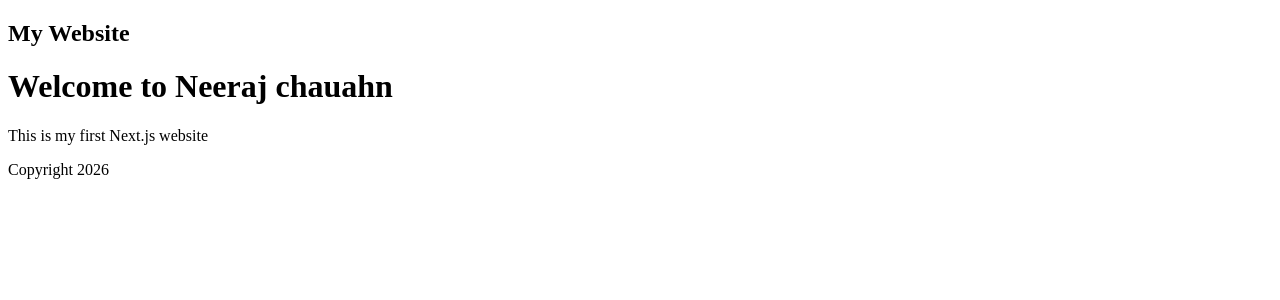
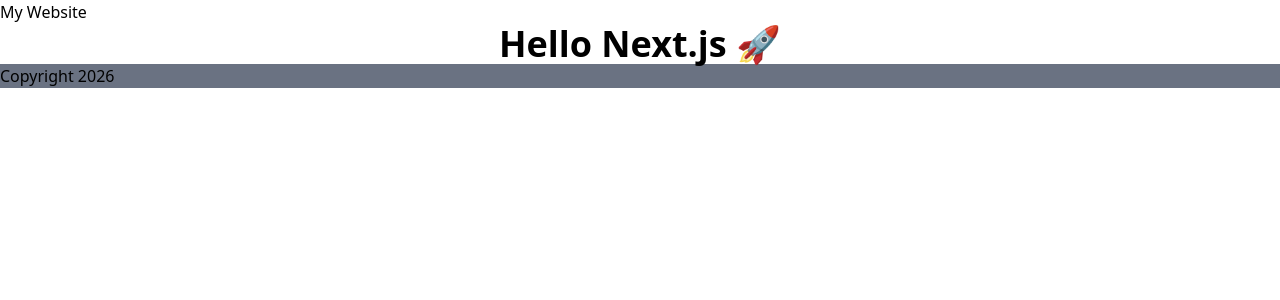
Before and after one commit to Neeraj-chauhan12/Nextjs, a Next.js app in the folder client/: page / in a window 1280 px wide. Shown: the top 300 px of the page. Built offline with nearby package versions, Linux system fonts and the light colour scheme.

Commit message:
working file

```diff
--- /dev/null
+++ b/client/app/globals.css
@@ -0,0 +1 @@
+@import "tailwindcss";
--- a/client/app/layout.js
+++ b/client/app/layout.js
@@ -1,3 +1,5 @@
+import "./globals.css";
+
 export const metadata = {
   title: "My First Next App",
   description: "Learning Next.js",
@@ -8,13 +10,13 @@
     <html lang="en">
       <body>
         <nav>
-          <h1>My Website</h1>
+          <h1 >My Website</h1>
         </nav>
 
         {children}
 
         <footer>
-          <p>Copyright 2026</p>
+          <p className="bg-gray-500">Copyright 2026</p>
         </footer>
       </body>
     </html>
--- a/client/app/page.js
+++ b/client/app/page.js
@@ -1,8 +1,7 @@
 export default function Home() {
   return (
-    <div>
-      <h1>Welcome to Neeraj chauahn</h1>
-      <p>This is my first Next.js website</p>
+    <div className=" flex items-center justify-center">
+      <h1 className="text-4xl font-bold">Hello Next.js 🚀</h1>
     </div>
   );
 }
```
